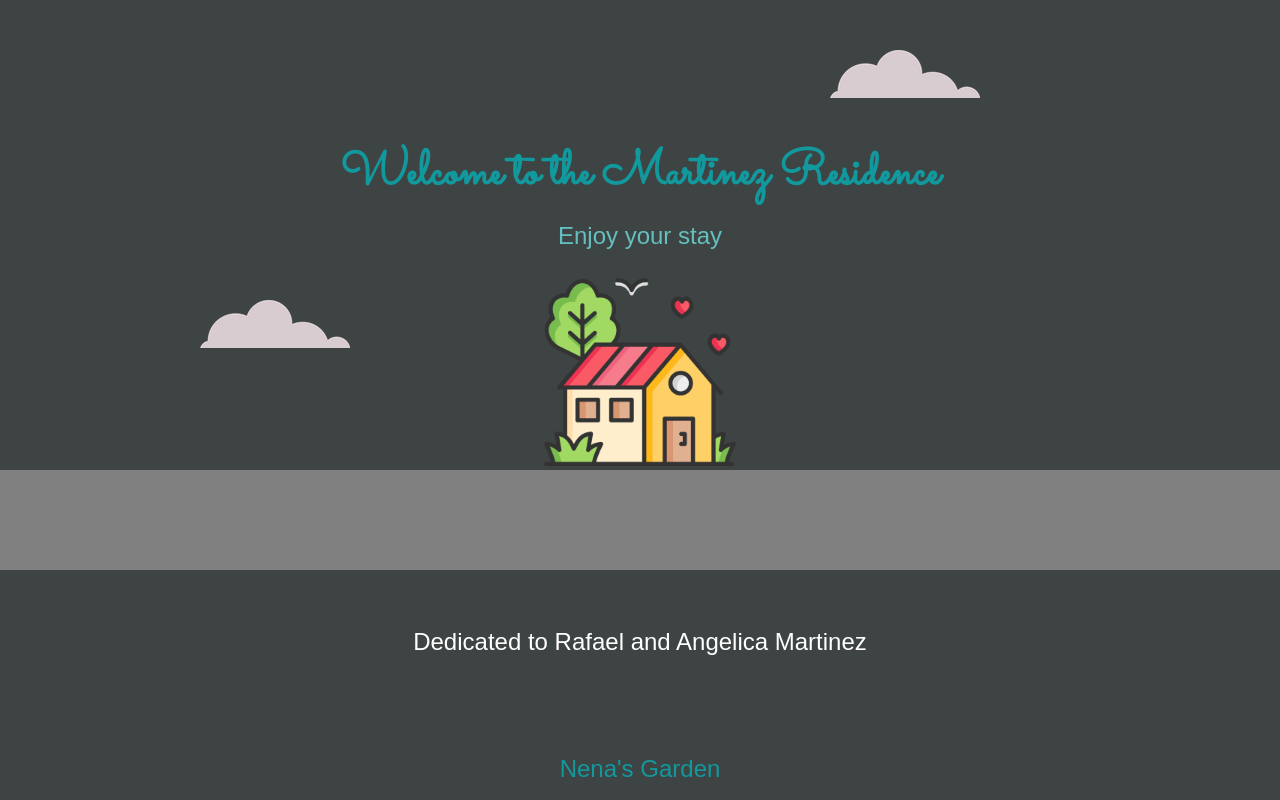
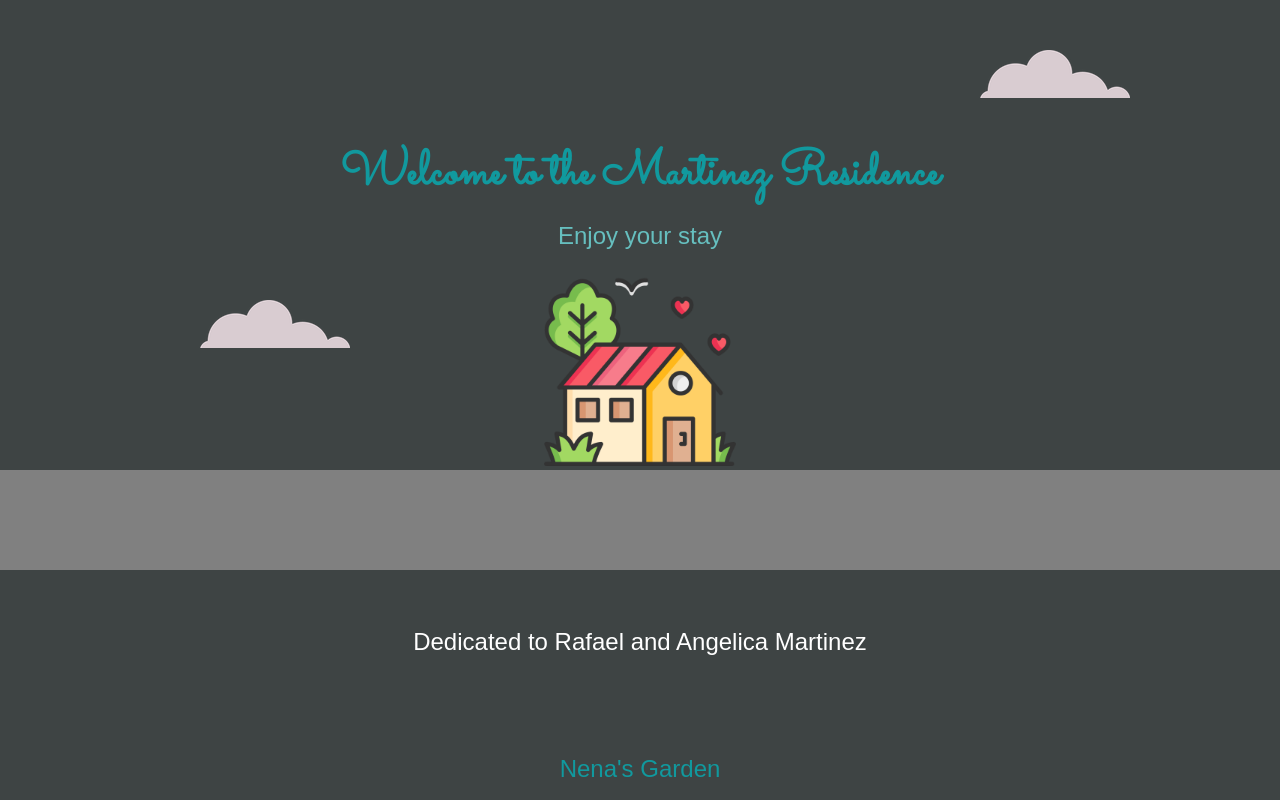
Before and after one commit to RiskyBusiness24/webdev, a plain HTML site: page index.html in a window 1280 px wide. Shown: the top 800 px of the page. Drawn offline with Linux system fonts and the light colour scheme.

Commit message:
Update styles.css

```diff
--- a/css/styles.css
+++ b/css/styles.css
@@ -79,7 +79,7 @@ h3 {
 .top-cloud {
   color: blue;
   position: absolute;
-  right: 300px;
+  right: 150px;
   top: 50px;
 }
 
```
